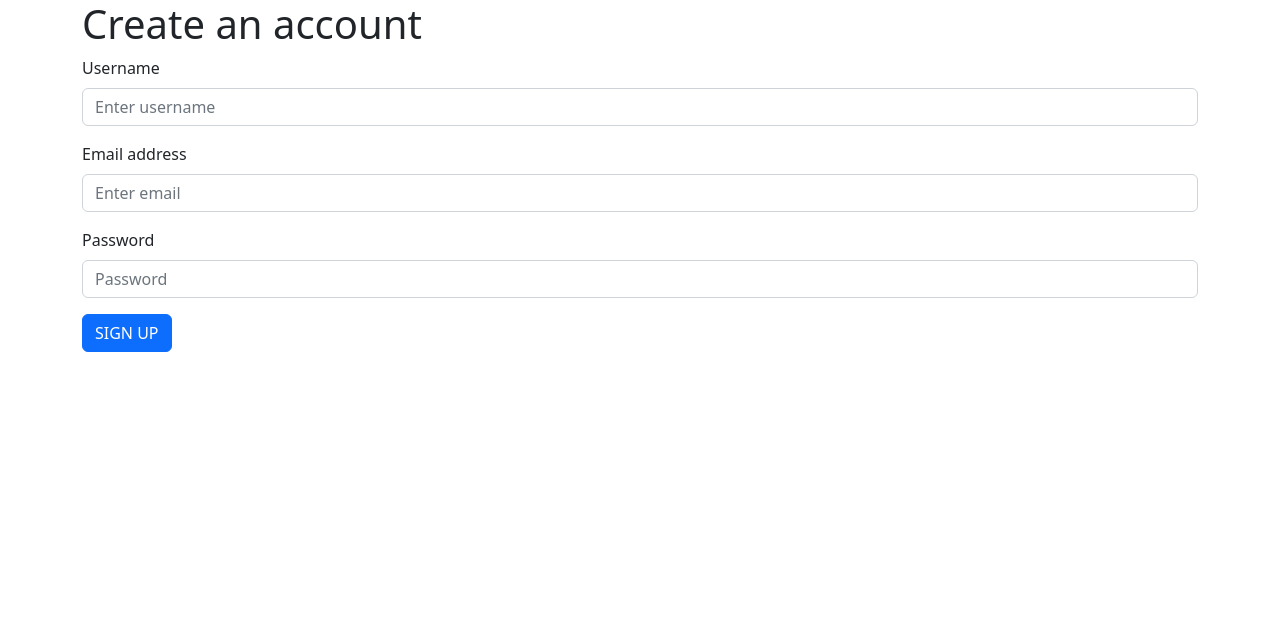
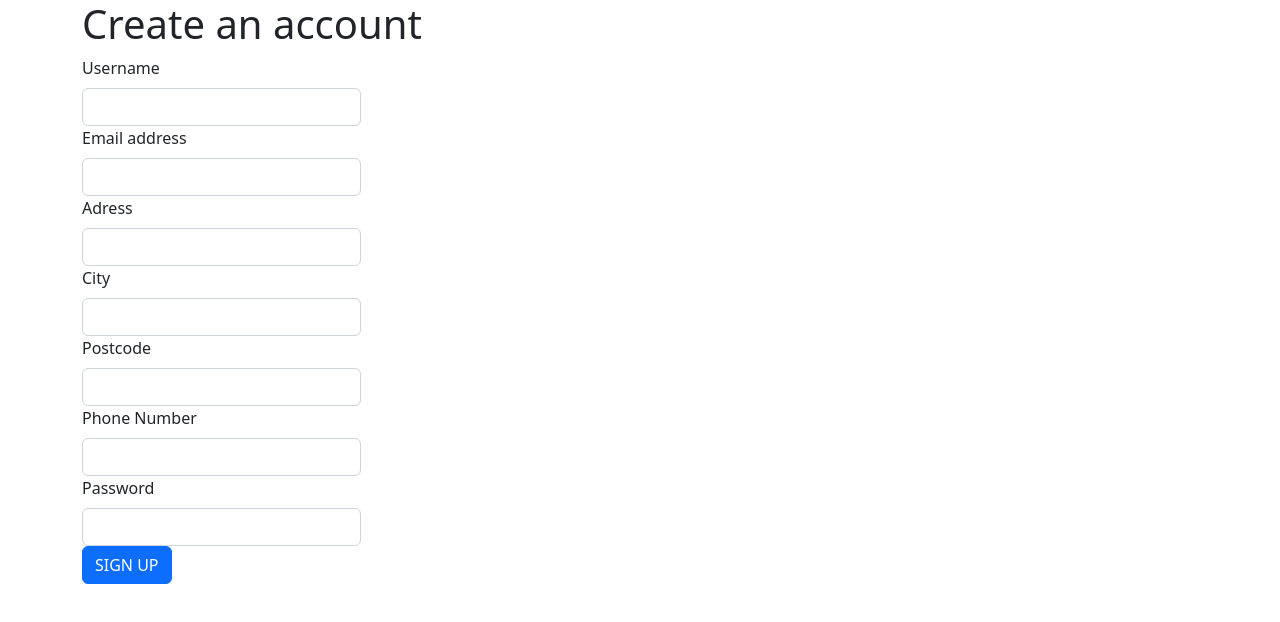
Before and after one commit to pethelp-website/final-project-pethelp, a React (Create React App) app in the folder frontend/: page /sign-up in a window 1280 px wide. Shown: the top 622 px of the page. Built offline with nearby package versions, Linux system fonts and the light colour scheme.

Commit message:
add more input fields to signup

```diff
--- a/frontend/src/components/signup/FormSignup.jsx
+++ b/frontend/src/components/signup/FormSignup.jsx
@@ -1,5 +1,5 @@
 import React from 'react';
-import { Container, Col, Row, Form, Button} from 'react-bootstrap/';
+import { Container, Col, Row, Form, Button } from 'react-bootstrap/';
 import { useNavigate } from "react-router-dom";
 import { useState } from "react";
 import loginService from '../../services/login'
@@ -13,7 +13,12 @@ const FormSignup = () => {
     username: "",
     email: "",
     password: "",
-  })
+    adress: "",
+    city: "",
+    postcode: "",
+    phonenumber:"",
+  });
+
   const [errors, setErrors] = useState({});
   const [isSubmitted, setSubmitted] = useState(false);
 
@@ -32,6 +37,10 @@ const FormSignup = () => {
       username: values.username,
       email: values.email,
       password: values.password,
+      adress: values.adress,
+      city: values.city,
+      postcode: values.postcode,
+      phonenumber: values.phonenumber
     };
 
     loginService.sign_up(formData)
@@ -69,37 +78,73 @@ const FormSignup = () => {
       <Row>
         <Col>
           <Form onSubmit={handleSubmit}>
-            <Form.Group  className="mb-3" controlId="formBasicUsername">
-              <div className="title">
-                <h1>Create an account</h1>
-              </div>
-
-              <Form.Label>Username</Form.Label>
+            <div className="title">
+              <h1>Create an account</h1>
+            </div>
+            <Form.Group as={Col} md="3" controlId="formBasicUsername">
+              <Form.Label >Username</Form.Label>
               <Form.Control
                 type="text"
-                placeholder="Enter username"
                 name="username"
                 value={values.username}
                 onChange={handleChange} />
               {errors.username && <p>{errors.username}</p>}
             </Form.Group>
 
-            <Form.Group  className="mb-3" controlId="formBasicEmail">
+            <Form.Group as={Col} md="3" controlId="formBasicEmail">
               <Form.Label>Email address</Form.Label>
               <Form.Control
                 type="email"
-                placeholder="Enter email"
                 name="email"
                 value={values.email}
                 onChange={handleChange} />
               {errors.email && <p>{errors.email}</p>}
             </Form.Group>
 
-            <Form.Group  className="mb-3" controlId="formBasicPassword">
+            <Form.Group as={Col} md="3" controlId="formBasicCAdress">
+              <Form.Label>Adress</Form.Label>
+              <Form.Control
+                type="text"
+                name="adress"
+                values={values.adress}
+                onChange={handleChange} />
+              {errors.adress && <p>{errors.adress}</p>}
+            </Form.Group>
+
+            <Form.Group as={Col} md="3" controlId="formBasicCity">
+              <Form.Label>City</Form.Label>
+              <Form.Control
+                type="text"
+                name="city"
+                values={values.city}
+                onChange={handleChange} />
+              {errors.city && <p>{errors.city}</p>}
+            </Form.Group>
+
+            <Form.Group as={Col} md="3" controlId="formBasicPostCode">
+              <Form.Label>Postcode</Form.Label>
+              <Form.Control
+                type="text"
+                name="postcode"
+                values={values.postcode}
+                onChange={handleChange} />
+              {errors.postcode && <p>{errors.postcode}</p>}
+            </Form.Group>
+
+            <Form.Group as={Col} md="3" controlId="formBasicPhoneNumber">
+              <Form.Label>Phone Number</Form.Label>
+              <Form.Control
+                type="text"
+                name="phonenumber"
+                values={values.phonenumber}
+                onChange={handleChange} />
+              {errors.phonenumber && <p>{errors.phonenumber}</p>}
+            </Form.Group>
+
+            <Form.Group as={Col} md="3" controlId="formBasicPassword">
               <Form.Label>Password</Form.Label>
               <Form.Control
                 type="password"
-                placeholder="Password"
                 name="password"
                 value={values.password}
                 onChange={handleChange} />
--- a/frontend/src/services/login.js
+++ b/frontend/src/services/login.js
@@ -4,9 +4,13 @@
 export async function sign_up({
     username,
     email,
-    password
+    password,
+    adress,
+    city,
+    postcode,
+    phonenumber,
 }) {
-    return fetch("https://run.mocky.io/v3/b1734bbd-64b6-42e0-9350-69f76fdaff42", {
+    return fetch("localhost:3000/user/sign-up", {
         method: "POST",
         headers: {
             "Content-Type": "application/json",
@@ -15,6 +19,10 @@ export async function sign_up({
             username,
             email,
             password,
+            adress,
+            city,
+            postcode,
+            phonenumber,
         })
     }).then(response => response.json());
 };
--- a/frontend/src/services/password-validation.js
+++ b/frontend/src/services/password-validation.js
@@ -1,16 +1,22 @@
 export default function validateInfo(values) {
     let errors = {};
     //validation in regex format
-    const userNameValidation = /^[a-z0-9_-](?=.{8,20}$)/;;
+    const userNameValidation = /^[a-z0-9_-](?=.{6,20}$)/;;
     const uppercaseRegExp = /(?=.*?[A-Z])/;
     const digitsRegExp = /(?=.*?[0-9])/;
     const minLengthRegExp = /.{6,20}/;
+    const onlyLetters = /^[a-zA-Z]+$/;
+    const lettersAndNumbers = /[^A-Za-z0-9]+/;
 
 
     const passwordLength = values.password.length;
     const uppercasePassword = uppercaseRegExp.test(values.password);
     const digitsPassword = digitsRegExp.test(values.password);
     const minLengthPassword = minLengthRegExp.test(values.password);
+    const digitsPostcode = digitsRegExp.test(values.postcode);
+    const digitsPhoneNumber = digitsRegExp.test(values.phonenumber);
+    const onlyLettersCity = onlyLetters.test(values.city);
+    const letterAndNumbersAdress = lettersAndNumbers.test(values.adress);
 
 
 
@@ -18,19 +24,19 @@ export default function validateInfo(values) {
     if (!values.username.trim()) {
         errors.username = "Username is required";
     } else if (!userNameValidation.test(values.username)) {
-        errors.username = "Minimum 8 characters long"
+        errors.username = "Minimum 6 characters long"
     };
 
 
     //email
     if (!values.email) {
-        errors.email = "Email is required"
+        errors.email = "Email is required";
     } else if (!/\S+@\S+\.\S+/.test(values.email)) {
         errors.email = "Email adress is invalid";
-    };
+    }
 
 
-    //Password
+    //Password- uppercase, one digit and 6 characters.
     if (passwordLength === 0) {
         errors.password = "Password is required";
     } else if (!uppercasePassword) {
@@ -41,5 +47,30 @@ export default function validateInfo(values) {
         errors.password = "At least minumum 6 characters";
     };
 
+    //adress- letters and numbers
+    if (!letterAndNumbersAdress) {
+        errors.adress = "Adress is required";
+    }
+
+    //City- only letters.
+    if (!onlyLettersCity) {
+        errors.city = "City is required";
+    }
+
+
+    //Postcode- only numbers and 5 digits.
+    if (!digitsPostcode) {
+        errors.postcode = "Postcode is required";
+    } else if (values.postcode.length < 5) {
+        errors.postcode = "Invalid postcode";
+    }
+
+    //Phone number- only numbers and 9 digits.
+    if (!digitsPhoneNumber) {
+        errors.phonenumber = "Phone Number is required";
+    } else if (values.phonenumber.length < 9) {
+        errors.phonenumber = "Phone number is invalid";
+    }
+
     return errors;
 };
```
Also changed, not shown: frontend/src/components/home/homefooter/HomeFooter.jsx (added, +11 -0 lines), frontend/src/components/home/homeheader/HomeHeader.jsx (added, +11 -0 lines), frontend/src/components/home/homeheader/HomePageHeader.jsx (deleted).
